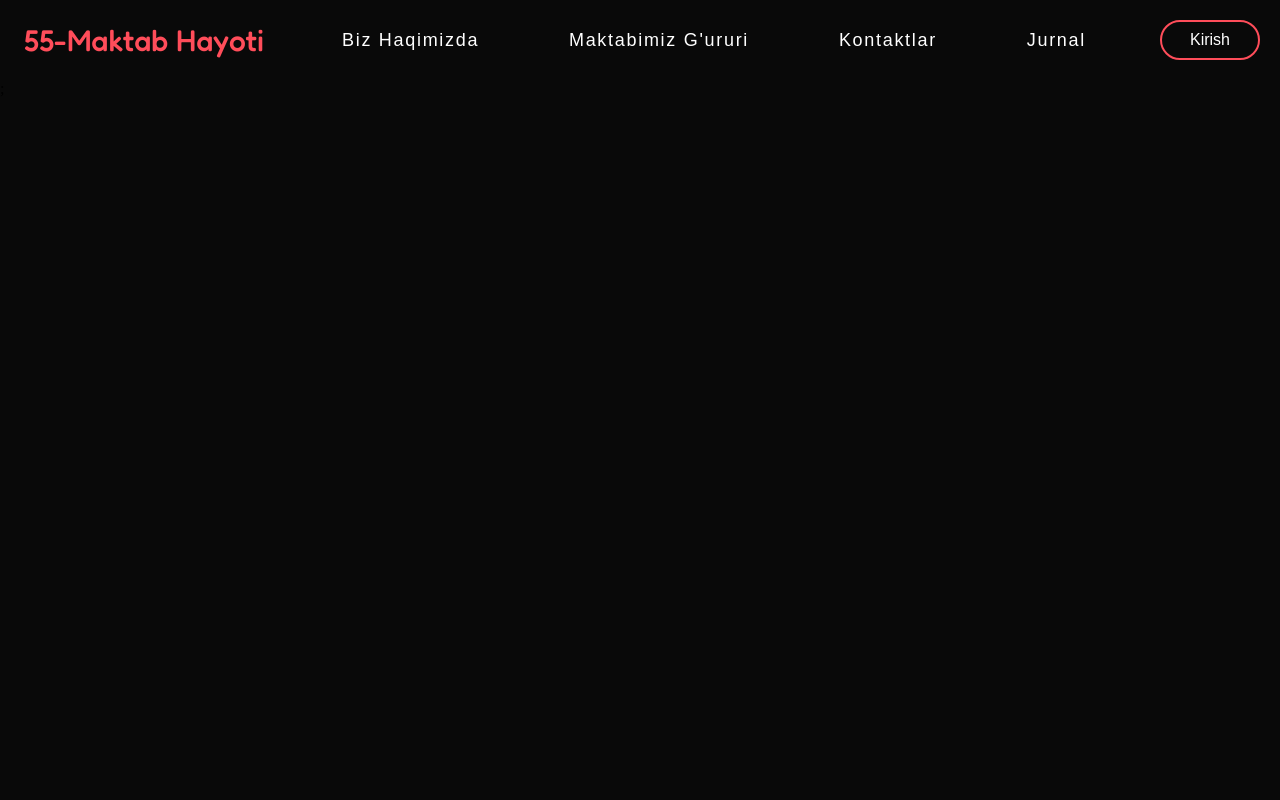
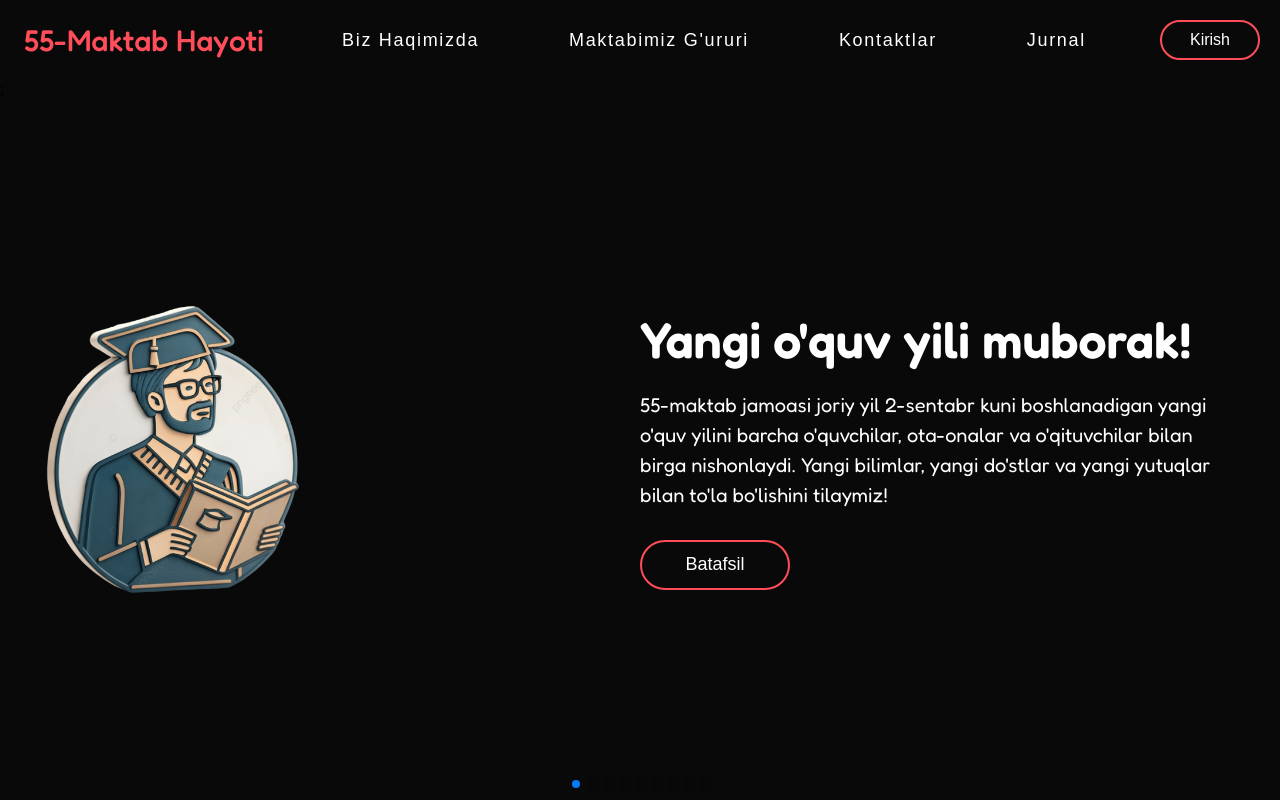
Before and after one commit to AscendancyYT/Maktab55, a React (Vite) app: page / in a window 1280 px wide. Built offline with nearby package versions, Linux system fonts and the light colour scheme.

Commit message:
header-slider-one

```diff
--- a/package.json
+++ b/package.json
@@ -14,7 +14,8 @@
     "firebase": "^12.2.1",
     "react": "^19.1.1",
     "react-dom": "^19.1.1",
-    "react-router": "^7.9.1"
+    "react-router": "^7.9.1",
+    "swiper": "^12.0.2"
   },
   "devDependencies": {
     "@eslint/js": "^9.35.0",
--- a/src/App.jsx
+++ b/src/App.jsx
@@ -1,10 +1,12 @@
 import "./App.css";
+import Header from "./Components/Header/Header";
 import Navbar from "./Components/Navbar/Navbar";
 
 function App() {
   return (
     <div className="app">
       <Navbar />;
+      <Header />
     </div>
   );
 }
--- /dev/null
+++ b/src/Components/Header/Header.css
@@ -0,0 +1,87 @@
+.header{
+  width: 100%;
+  height: 87.8%;
+  display: flex;
+  justify-content: center;
+  align-items: center;
+  color: white;
+}
+
+.swiper {
+  width: 100%;
+  height: 100%;
+}
+
+.swiper-slide {
+  text-align: center;
+  font-size: 18px;
+
+  display: flex;
+  justify-content: center;
+  align-items: center;
+}
+
+.swiper-slide img {
+  display: block;
+  width: 50%;
+  height: 50%;
+  object-fit: cover;
+}
+
+.swiper-slide .left{
+  width: 50%;
+  height: 100%;
+  display: flex;
+  align-items: center;
+  justify-content: start;
+  padding-left: 20px;
+}
+
+
+.swiper-slide .right {
+  width: 50%;
+  height: 100%;
+  display: flex;
+  align-items: start;
+  justify-content: center;
+  flex-direction: column;
+  padding-right: 50px;
+}
+
+.swiper-slide .right .title {
+  font-size: 50px;
+  font-family: "fredoka", sans-serif;
+  font-weight: 600;
+  font-style: normal;
+  margin-bottom: 20px;
+}
+
+.swiper-slide .right .description {
+  font-size: 20px;
+  font-family: "Fredoka", sans-serif;
+  font-weight: 400;
+  font-style: normal;
+  margin-bottom: 30px;
+  line-height: 1.5;
+  text-align: start;
+}
+
+.swiper-slide .right .more-btn {
+  width: 150px;
+  height: 50px;
+  border: 2px solid #ff4d5a;
+  border-radius: 30px;
+  background-color: transparent;
+  color: white;
+  font-size: 18px;
+  font-family: "Poppins", sans-serif;
+  font-weight: 500;
+  font-style: normal;
+  cursor: pointer;
+  transition: all 0.3s ease-in-out;
+}
+
+.swiper-slide .right .more-btn:hover {
+  background-color: #ff4d5a;
+  border: none;
+}
--- /dev/null
+++ b/src/Components/Header/Header.jsx
@@ -0,0 +1,35 @@
+import { Swiper, SwiperSlide } from 'swiper/react';
+import { Pagination } from 'swiper/modules';
+
+import 'swiper/css';
+import 'swiper/css/pagination';
+
+import "./Header.css";
+import SlideOneImage from "/header-slide-one.png"
+
+export default function Header() {
+  return (
+    <div className="header">
+      <Swiper pagination={true} modules={[Pagination]} className="header-swiper">
+        <SwiperSlide className="header-slide-1">
+          <div className="left">
+            <img src={SlideOneImage} alt="" />
+          </div>
+          <div className="right">
+            <h1 className="title">Yangi o'quv yili muborak!</h1>
+            <p className="description">55-maktab jamoasi joriy yil 2-sentabr kuni boshlanadigan yangi o'quv yilini barcha o'quvchilar, ota-onalar va o'qituvchilar bilan birga nishonlaydi. Yangi bilimlar, yangi do'stlar va yangi yutuqlar bilan to'la bo'lishini tilaymiz!</p>
+            <button className="more-btn">Batafsil</button>
+          </div>
+        </SwiperSlide>
+        <SwiperSlide>Slide 2</SwiperSlide>
+        <SwiperSlide>Slide 3</SwiperSlide>
+        <SwiperSlide>Slide 4</SwiperSlide>
+        <SwiperSlide>Slide 5</SwiperSlide>
+        <SwiperSlide>Slide 6</SwiperSlide>
+        <SwiperSlide>Slide 7</SwiperSlide>
+        <SwiperSlide>Slide 8</SwiperSlide>
+        <SwiperSlide>Slide 9</SwiperSlide>
+      </Swiper>
+    </div>
+  );
+}
--- a/src/Components/Navbar/Navbar.css
+++ b/src/Components/Navbar/Navbar.css
@@ -1,6 +1,6 @@
 .navbar {
   width: 100%;
-  height: 80px;
+  height: 10%;
   padding-left: 20px;
   padding-right: 20px;
   display: flex;
```
Also changed, not shown: public/header-slide-one.png (added), 1 other file (tests, documents, lock files or other folders).
